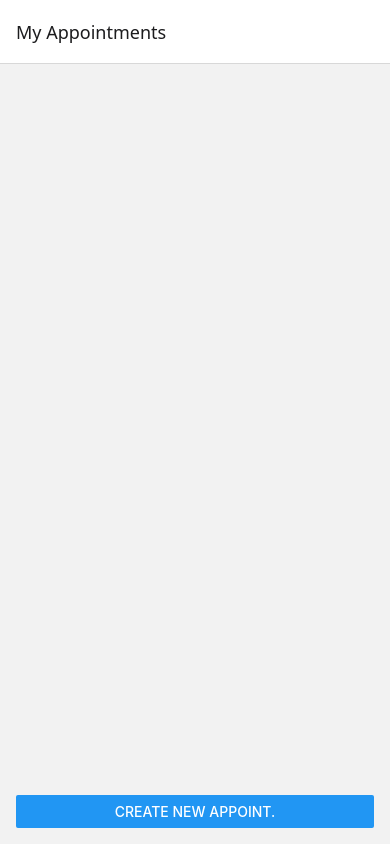
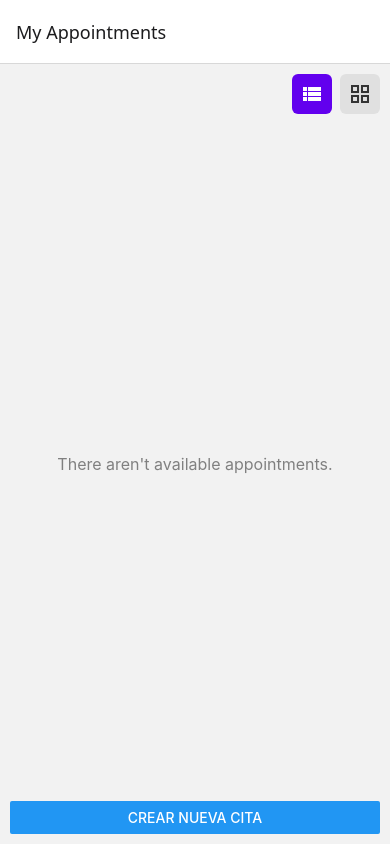
Before and after one commit to dvdgatik/medsys-project, a React Native app in the folder appointment-scheduler-lite/: screen /AppointmentList in a window 390 px wide. Both pictures are taken after a click on the button "SIGN IN". Built offline with nearby package versions, Linux system fonts and the light colour scheme.

Commit message:
feat: add AppointmentCard component and display in grid/list mode

```diff
--- a/appointment-scheduler-lite/package.json
+++ b/appointment-scheduler-lite/package.json
@@ -25,7 +25,8 @@
     "react-navigation": "^4.4.4",
     "react-navigation-stack": "^2.10.4",
     "react-redux": "^9.2.0",
-    "uuid": "^11.1.0"
+    "uuid": "^11.1.0",
+    "@expo/vector-icons": "^14.1.0"
   },
   "devDependencies": {
     "@babel/core": "^7.25.2",
--- /dev/null
+++ b/appointment-scheduler-lite/src/components/AppointmentCard.tsx
@@ -0,0 +1,55 @@
+import React from 'react';
+import { View, Text, StyleSheet } from 'react-native'
+
+export type AppointmentCardProps = {
+    date: string;
+    doctor: string;
+    notes?: string;
+    viewMode: 'list' | 'grid';
+}
+
+const AppointmentCard = ({ date, doctor, notes, viewMode }: AppointmentCardProps): React.JSX.Element => {
+
+    return (
+        <View style={[styles.card, viewMode === 'grid' ? styles.gridCard : styles.listCard]}>
+            <Text style={styles.title}>{date}</Text>
+            <Text style={styles.doctor}> Doctor: {doctor}</Text>
+            {notes && <Text>Notas: {notes}</Text>}
+        </View>
+    )
+}
+
+
+export default AppointmentCard;
+
+const styles = StyleSheet.create({
+    card: {
+        borderWidth: 1,
+        borderColor: '#cccccc',
+        padding: 12,
+        borderRadius: 8,
+        backgroundColor: '#f9f9f9'
+    },
+    listCard: {
+        marginBottom: 10
+    },
+    gridCard: {
+        flex: 1,
+        margin: 6,
+        minWidth: '30%', // TOOD: this is a magic number, calculate
+        maxWidth: '33%',
+    },
+    title: {
+        fontWeight: 'bold',
+        fontSize: 16,
+        marginBottom: 4
+    },
+    doctor: {
+        fontSize: 14
+    },
+    notes: {
+        marginTop: 6,
+        fontSize: 12,
+        color: "#555"
+    }
+})
--- a/appointment-scheduler-lite/src/screens/AppointmentListScreen.tsx
+++ b/appointment-scheduler-lite/src/screens/AppointmentListScreen.tsx
@@ -1,38 +1,100 @@
-import React from "react";
-import { View, Text, FlatList, Button, StyleSheet } from "react-native";
+import React, { useState } from "react";
+import { View, Text, FlatList, Button, TouchableOpacity, StyleSheet } from "react-native";
 import { useSelector } from "react-redux";
 import { RootState } from "../store";
 import { useNavigation } from "@react-navigation/native";
 import { RootStackParamList } from "../navigation/AppNavigator";
 import { NativeStackNavigationProp } from "@react-navigation/native-stack";
+import AppointmentCard from "../components/AppointmentCard";
+import { MaterialIcons } from '@expo/vector-icons';
 
-type NavigationProp = NativeStackNavigationProp<RootStackParamList, 'AppointmentList'>
+
+type NavigationProp = NativeStackNavigationProp<RootStackParamList, 'AppointmentList'>;
 
 const AppointmentListScreen: React.FC = () => {
     const appointments = useSelector((state: RootState) => state.appointments.appointments);
     const navigation = useNavigation<NavigationProp>();
 
+    const [viewMode, setViewMode] = useState<'list' | 'grid'>('list');
+
     return (
         <View style={styles.container}>
-            <FlatList
-                data={appointments}
-                keyExtractor={item => item.id}
-                renderItem={({item}) => (
-                    <View style={styles.item}>
-                            <Text>{item.date} - {item.doctor}</Text>
-                            {item.notes && <Text style={styles.notes}>{item.notes}</Text> }
-                    </View>
-                )}
-            />
-            <Button title='Create New Appoint.' onPress={()=>navigation.navigate('CreateAppointment')}/>
+            <View style={styles.toggleContainer}>
+                <TouchableOpacity
+                    style={[styles.toggleButton, viewMode === 'list' && styles.activeButton]}
+                    onPress={() => setViewMode('list')}
+                    >
+                    <MaterialIcons name="view-list" size={24} color={viewMode === 'list' ? '#fff' : '#333'} />
+                    </TouchableOpacity>
+
+                <TouchableOpacity
+                    style={[styles.toggleButton, viewMode === 'grid' && styles.activeButton]}
+                    onPress={() => setViewMode('grid')}
+                >
+                <MaterialIcons name="grid-view" size={24} color={viewMode === 'grid' ? '#fff' : '#333'} />
+                </TouchableOpacity>
+            </View>
+                <FlatList
+                    key={viewMode} // force new render at the moment to change numColumns
+                    data={appointments}
+                    keyExtractor={(item, index) => {
+                        if ('id' in item) return item.id.toString();
+                        return index.toString(); // fallback if there's no id
+                    }}
+                    renderItem={({ item }) => (
+                        <AppointmentCard
+                            date={item.date}
+                            doctor={item.doctor}
+                            notes={item.notes}
+                            viewMode={viewMode}
+                        />
+                    )}
+                    numColumns={viewMode === 'grid' ? 3 : 1}
+                    columnWrapperStyle={viewMode === 'grid' ? styles.row : undefined}
+                    contentContainerStyle={appointments.length === 0 ? styles.emptyContainer : undefined}
+                    ListEmptyComponent={<Text style={styles.emptyText}>There aren't available appointments.</Text>}
+                />
+
+                <Button
+                    title="Crear nueva cita"
+                    onPress={() => navigation.navigate("CreateAppointment")}
+                />
         </View>
-    )
-}
+    );
+};
 
 export default AppointmentListScreen;
 
 const styles = StyleSheet.create({
-    container: { flex: 1, padding: 16},
-    item: { padding: 12, borderBottomWidth: 1, borderBottomColor: '#eeeeee'},
-    notes: { fontStyle: 'italic', color: '#555'}
-})
+    container: {
+        flex: 1,
+        padding: 10,
+    },
+    toggleContainer: {
+        flexDirection: 'row',
+        justifyContent: 'flex-end',
+        marginBottom: 12,
+    },
+    row: {
+        flexDirection: 'row',
+        justifyContent: 'space-between',
+    },
+    emptyContainer: {
+        flex: 1,
+        justifyContent: 'center',
+        alignItems: 'center',
+    },
+    toggleButton: {
+    padding: 8,
+    marginLeft: 8,
+    borderRadius: 6,
+    backgroundColor: '#e0e0e0',
+    },
+    emptyText: {
+        fontSize: 16,
+        color: 'gray',
+    },
+    activeButton: {
+        backgroundColor: '#6200ee',
+    },
+});
```
Also changed, not shown: appointment-scheduler-lite/src/screens/CreateAppointmentScreen.tsx (line endings or trailing spaces), 1 other file (tests, documents, lock files or other folders).
